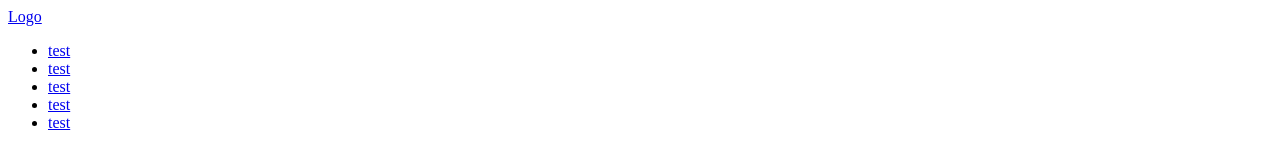
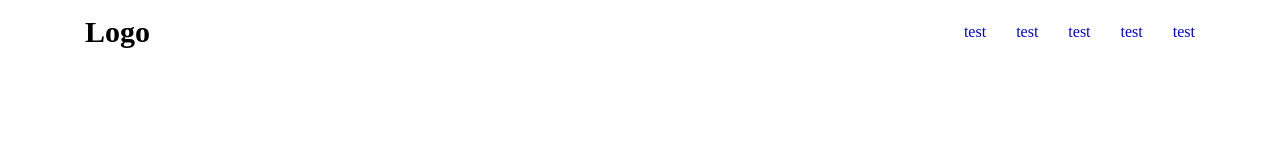
Before and after one commit to Daler249/gitlesson, a plain HTML site: page index.html in a window 1280 px wide. Drawn offline with Linux system fonts and the light colour scheme.

Commit message:
added style

```diff
--- /dev/null
+++ b/css/style.css
@@ -0,0 +1,35 @@
+* {
+  margin: 0;
+  padding: 0;
+  box-sizing: border-box;
+}
+a {
+  text-decoration: none;
+}
+ul {
+  list-style: none;
+}
+.container {
+  max-width: 1140px;
+  margin: 0 auto;
+  padding: 0 15px;
+  width: 100%;
+}
+.header {
+  padding: 15px 0;
+  border-color: brown;
+}
+.nav {
+  display: flex;
+  align-items: center;
+  justify-content: space-between;
+}
+.logo {
+  font-size: 30px;
+  color: black;
+  font-weight: 700;
+}
+.nav__list {
+  display: flex;
+  gap: 30px;
+}
--- a/index.html
+++ b/index.html
@@ -4,7 +4,8 @@
     <meta charset="UTF-8" />
     <meta name="viewport" content="width=device-width, initial-scale=1.0" />
     <title>Git</title>
-  </head>
+    <link rel="stylesheet" href="css/style.css">
+</head>
   <body>
     <header class="header">
       <div class="container">
```
